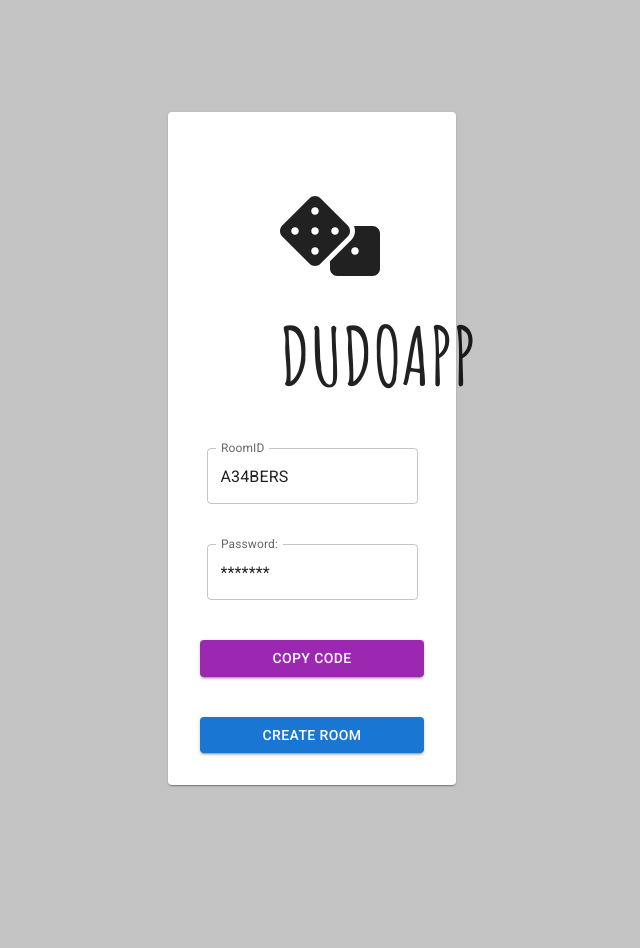
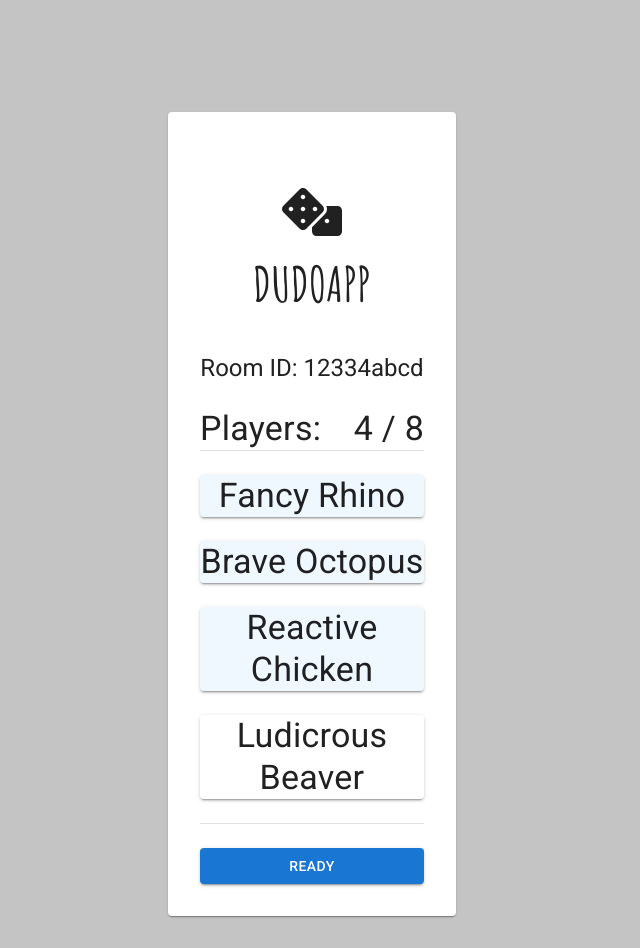
Before and after one commit to MiguelMLorente/dudoapp, a React (Create React App) app: page / in a window 1280 px wide. Shown: the whole page, without its empty margins (328-968 px from the left). Before the commit the page ends 817 px from the top, so only its background shows below. Built offline with nearby package versions, Linux system fonts and the light colour scheme.

Commit message:
Added LobbyComponent and PlayerNameComponent

```diff
--- a/src/App.js
+++ b/src/App.js
@@ -3,7 +3,8 @@ import styled from "styled-components";
 import GlobalStyle from "./globalStyles";
 import { Grid } from "@mui/material";
 // import RoomJoinComponent from "./components/roomJoinComponent";
-import NewRoomComponent from "./components/newRoomComponent";
+// import NewRoomComponent from "./components/newRoomComponent";
+import LobbyComponent from "./components/LobbyComponent";
 
 function App() {
   return (
@@ -11,7 +12,7 @@ function App() {
       <GlobalStyle />
       <StyledGrid container>
         <StyledGrid item xs={12} sm={10} md={8} lg={6}>
-          <NewRoomComponent />
+          <LobbyComponent />
         </StyledGrid>
       </StyledGrid>
     </React.Fragment>
--- /dev/null
+++ b/src/components/LobbyComponent.jsx
@@ -0,0 +1,88 @@
+import React from "react";
+import styled from "styled-components";
+import { Button, Grid, Paper, Typography, Divider } from "@mui/material";
+import LogoComponent from "./LogoComponent";
+import PlayerNameComponent from "./PlayerNameComponent";
+
+function LobbyComponent() {
+  const exampleJoinGameRequestResponse = {
+    gameId: "12334abcd",
+    playersList: [
+      { name: "Fancy Rhino", ready: true },
+      { name: "Brave Octopus", ready: true },
+      { name: "Reactive Chicken", ready: true },
+      { name: "Ludicrous Beaver", ready: false },
+    ],
+  };
+  return (
+    <React.Fragment>
+      <StyledContainer>
+        <StyledGrid container>
+          <Grid item s={12} sm={10} md={8} lg={6}>
+            <StyledPaper>
+              <LogoComponent variant="small" />
+              <Grid
+                container
+                direction="column"
+                justifyContent="center"
+                spacing={3}
+                className="playerFields"
+              >
+                <Grid item>
+                  <Typography variant="h5">
+                    Room ID: {exampleJoinGameRequestResponse.gameId}
+                  </Typography>
+                </Grid>
+                <Grid item>
+                  <Grid container justifyContent="space-between">
+                    <Grid item>
+                      <Typography variant="h4">Players:</Typography>
+                    </Grid>
+                    <Grid item>
+                      <Typography variant="h4">
+                        {exampleJoinGameRequestResponse.playersList.length} / 8
+                      </Typography>
+                    </Grid>
+                  </Grid>
+                  <Divider />
+                </Grid>
+                {exampleJoinGameRequestResponse.playersList.map(
+                  (player, index) => {
+                    return (
+                      <Grid item key={index}>
+                        <PlayerNameComponent
+                          name={player.name}
+                          isReady={player.ready}
+                        />
+                      </Grid>
+                    );
+                  }
+                )}
+                <Grid item>
+                  <Divider />
+                </Grid>
+                <Grid item>
+                  <Button fullWidth={true} variant="contained">
+                    READY
+                  </Button>
+                </Grid>
+              </Grid>
+            </StyledPaper>
+          </Grid>
+        </StyledGrid>
+      </StyledContainer>
+    </React.Fragment>
+  );
+}
+const StyledPaper = styled(Paper)`
+  padding: 2rem;
+`;
+const StyledContainer = styled.div`
+  padding: 2rem;
+  margin-top: 10vh;
+`;
+const StyledGrid = styled(Grid)`
+  justify-content: center;
+`;
+
+export default LobbyComponent;
--- /dev/null
+++ b/src/components/PlayerNameComponent.jsx
@@ -0,0 +1,11 @@
+import React from "react";
+import { Paper, Typography } from "@mui/material";
+
+function PlayerNameComponent(props) {
+  return (
+    <Paper elevation={2} className={props.isReady ? "isReady" : ""}>
+      <Typography variant="h4">{props.name}</Typography>
+    </Paper>
+  );
+}
+export default PlayerNameComponent;
--- a/src/globalStyles.js
+++ b/src/globalStyles.js
@@ -4,6 +4,9 @@ const GlobalStyle = createGlobalStyle`
     body{
         background-color: #c4c4c4 !important;
     }
+    .isReady {
+    background: aliceblue !important;
+  }
 `;
 
 export default GlobalStyle;
```
